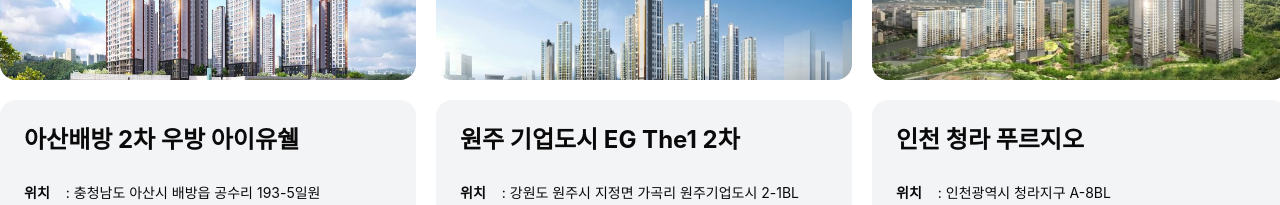
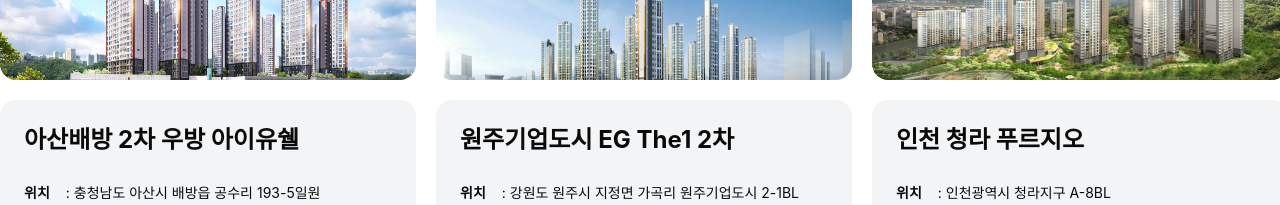
Before and after one commit to ekankr2/hyukbon, a Next.js app: page /performance in a window 1280 px wide. Shown: the part 1660-1865 px from the top of the page. Built offline with nearby package versions, Linux system fonts and the light colour scheme; a web font is replaced by a local one.

Commit message:
원주 이미지 안뜸수정

```diff
--- a/app/assets/performance.ts
+++ b/app/assets/performance.ts
@@ -101,7 +101,7 @@
   },
   {
     category: "공동주택",
-    name: "원주 기업도시 EG The1 2차",
+    name: "원주기업도시 EG The1 2차",
     address: "강원도 원주시 지정면 가곡리 원주기업도시 2-1BL",
     units: "776세대",
     scale: "지하 2층 ~ 지상 29층, 7개동",
```
